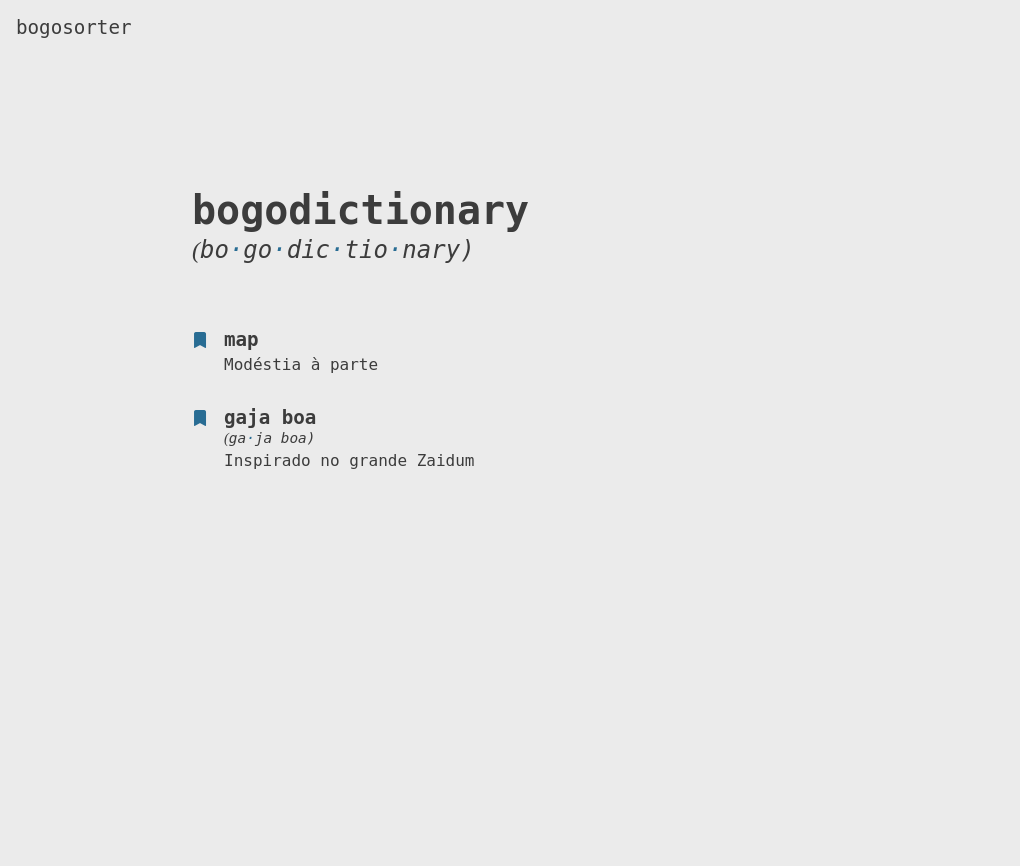
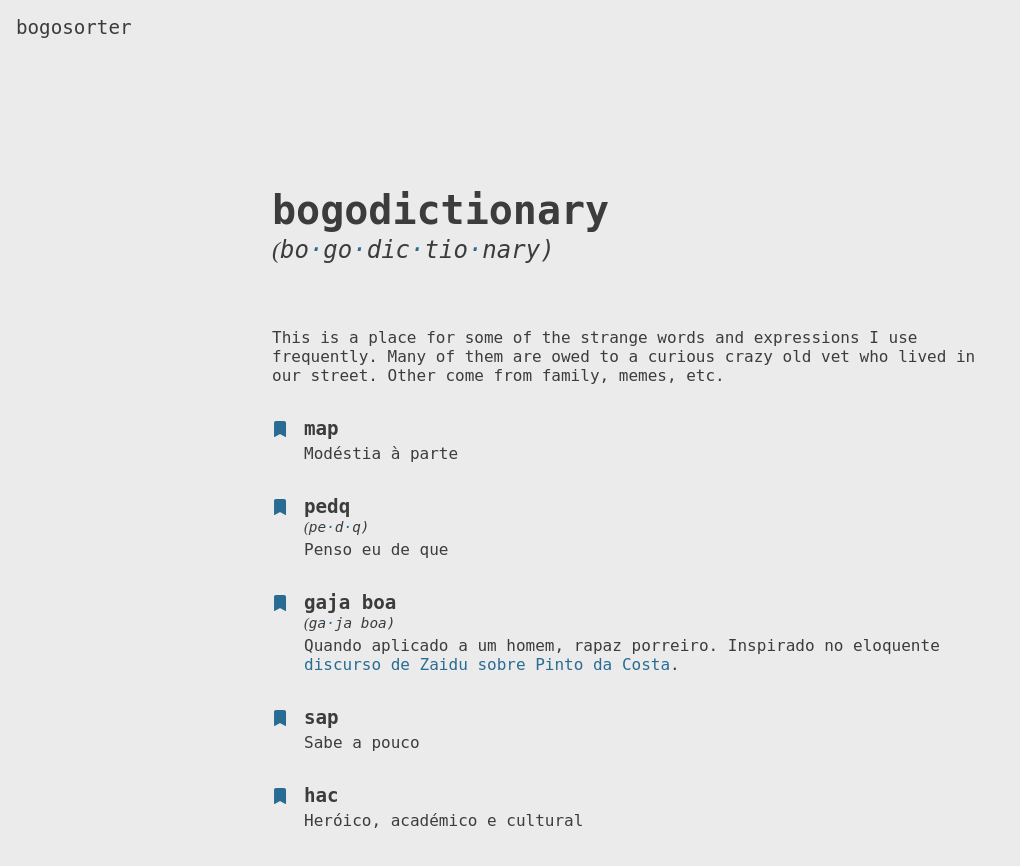
Before and after one commit to bogosorter/bogodictionary, a plain HTML site: page index.html in a window 1280 px wide. Shown: the top 866 px of the page, without its empty margins (0-1020 px from the left). Before the commit the page ends 800 px from the top, so only its background shows below. Drawn offline with nearby package versions, Linux system fonts and the light colour scheme.

Commit message:
added explanation and definitions

```diff
--- a/css/styles.css
+++ b/css/styles.css
@@ -34,8 +34,8 @@ nav {
 
 
 body > main {
-    padding: 10em 2em;
-    max-width: 60em;
+    padding: 10em 2em 90vh 2em;
+    max-width: 50em;
     margin-left: auto;
     margin-right: auto;
 
@@ -62,7 +62,7 @@ body > main {
             cursor: pointer;
             transition: all 0.5s ease;
 
-            &:hover {
+            &:hover:not(&:has(a:hover)) {
                 opacity: 0.6;
             }
 
@@ -118,3 +118,8 @@ body > main {
         }
     }
 }
+
+a {
+    color: var(--accent);
+    text-decoration: none;
+}
--- a/index.html
+++ b/index.html
@@ -20,6 +20,9 @@
         <main>
             <h1>bogodictionary</h1>
             <p class="syllables"><span class="word"><span>bo</span><span>go</span><span>dic</span><span>tio</span><span>nary</span></span></p>
+
+            <p>This is a place for some of the strange words and expressions I use frequently. Many of them are owed to a curious crazy old vet who lived in our street. Other come from family, memes, etc.</p>
+
             <ul>
                 <li>
                     <article id="map">
@@ -34,6 +37,19 @@
                     </article>
                 </li>
                 <li>
+                    <article id="pedq">
+                        <header>
+                            <h2>pedq</h2>
+                        </header>
+                        <main>
+                            <p class="syllables"><span class="word"><span>pe</span><span>d</span><span>q</span></span></p>
+                            <p class="definition">
+                                Penso eu de que
+                            </p>
+                        </main>
+                    </article>
+                </li>
+                <li>
                     <article id="gaja-boa">
                         <header>
                             <h2>gaja boa</h2>
@@ -41,7 +57,31 @@
                         <main>
                             <p class="syllables"><span class="word"><span>ga</span><span>ja</span></span>&nbsp;<span class="word"><span>boa</span></span></p>
                             <p class="definition">
-                                Inspirado no grande Zaidum
+                                Quando aplicado a um homem, rapaz porreiro. Inspirado no eloquente <a href="https://www.reddit.com/r/fcporto/comments/upq6vy/zaidu_sobre_pinto_da_costa/">discurso de Zaidu sobre Pinto da Costa</a>.
+                            </p>
+                        </main>
+                    </article>
+                </li>
+                <li>
+                    <article id="sap">
+                        <header>
+                            <h2>sap</h2>
+                        </header>
+                        <main>
+                            <p class="definition">
+                                Sabe a pouco
+                            </p>
+                        </main>
+                    </article>
+                </li>
+                <li>
+                    <article id="hac">
+                        <header>
+                            <h2>hac</h2>
+                        </header>
+                        <main>
+                            <p class="definition">
+                                Heróico, académico e cultural
                             </p>
                         </main>
                     </article>
```
Also changed, not shown: 1 other file.
